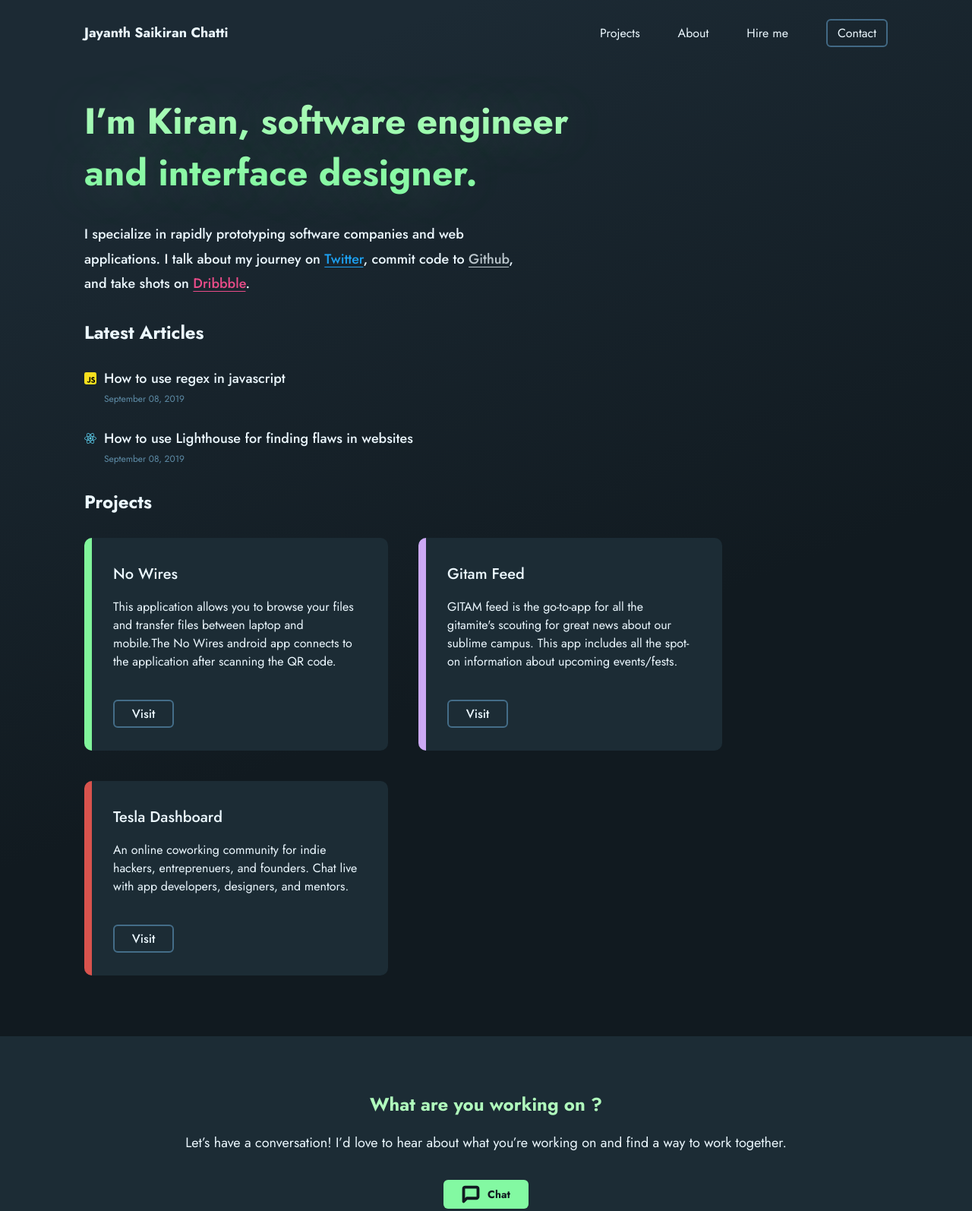
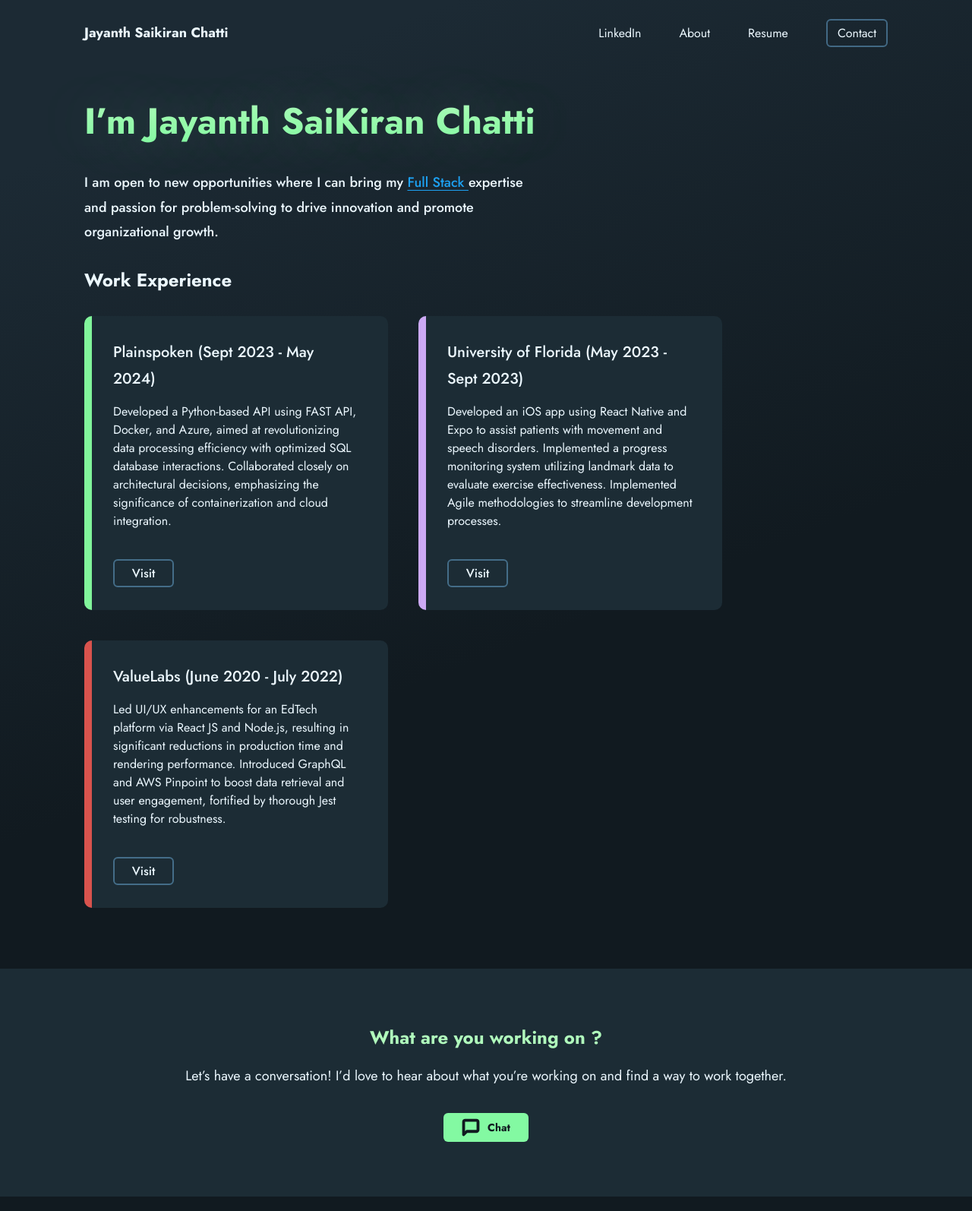
Before and after one commit to saikiran-chatti/Portfolio-Template, a plain HTML site: page index.html in a window 1280 px wide. Shown: the top 1594 px of the page at 76% size. Drawn offline with Linux system fonts and the light colour scheme.

Commit message:
edited content and resume details

```diff
--- a/index.css
+++ b/index.css
@@ -11,6 +11,11 @@ html {
     font-family: 'Jost', sans-serif;
     background: linear-gradient(158.86deg, #1C2A34 10.36%, #111A20 49.58%, #111A20 49.58%);
     scroll-behavior: smooth;
+}
+
+body {
+    scroll-behavior: smooth;
+    overscroll-behavior: none; /* Add this line to disable overscroll */
 }
 
 li {
@@ -341,6 +346,7 @@ footer {
     justify-content:flex-start;
     padding: 1rem 1.5rem;
     margin-top: 2rem;
+    margin-bottom: 2rem;
     width: 85%;
 }
 
--- a/index.html
+++ b/index.html
@@ -1,10 +1,11 @@
 <html lang="en">
+
 <head>
     <meta charset="UTF-8">
     <meta http-equiv="X-UA-Compatible" content="IE=edge">
     <meta name="viewport" content="width=device-width, initial-scale=1.0">
-    <title>Jayanth Saikiran</title>
-    <link rel = "stylesheet" type="text/css" href = "index.css" />
+    <title>Jayanth Saikiran Chatti</title>
+    <link rel="stylesheet" type="text/css" href="index.css" />
 </head>
 
 <body>
@@ -14,16 +15,17 @@
             <a href="index.html" class="nav-logo">Jayanth Saikiran Chatti</a>
             <ul class="nav-menu">
                 <li class="nav-item">
-                    <a href="index.html" class="nav-link">Projects</a>
+                    <a href="https://www.linkedin.com/in/jayanthsaikiran/" class="nav-link" target="_blank">LinkedIn</a>
                 </li>
                 <li class="nav-item">
                     <a href="about.html" class="nav-link">About</a>
                 </li>
                 <li class="nav-item">
-                    <a href="index.html" class="nav-link">Hire me</a>
+                    <a href="https://drive.google.com/file/d/19dzliCuPOCpEz6ipPh_nIQ74yT0Uv3TW/view?usp=sharing"
+                        class="nav-link" target="_blank">Resume</a>
                 </li>
                 <li class="nav-item">
-                    <a href="mailto:jayanthsaikiran@gmail.com" class="nav-link contact">Contact</a>
+                    <a href="mailto:jayanthsaikiran@gmail.com" class="nav-link contact" target="_blank">Contact</a>
                 </li>
             </ul>
             <div class="hamburger">
@@ -34,12 +36,10 @@
 
     <main>
         <article>
-            <h3 class="title">I’m Kiran, software engineer
-                and interface designer.</h3>
-            <p class="title_desc"> I specialize in rapidly prototyping software companies and web
-                applications. I talk about my journey on <a href="https://twitter.com/jayanthsaikiran" target="_blank" class="color-blue">Twitter</a>, commit code to <a href="https://github.com/jayanthsaikiran" target="_blank" class="color-grey">Github</a>,
-                 and take shots on <a href="https://dribbble.com/JayanthSaikiran" target="_blank" class="color-burgundy">Dribbble</a>.</p>
-            <div class="articles">
+            <h3 class="title">I’m Jayanth SaiKiran Chatti</h3>
+            <p class="title_desc"> I am open to new opportunities where I can bring my <span class="color-blue">Full Stack </span>expertise and passion
+                for problem-solving to drive innovation and promote organizational growth.</p>
+            <!-- <div class="articles">
                 <p class="side_title">Latest Articles</p>
 
                 <div class="dev_article">
@@ -57,34 +57,42 @@
                         <p class="article_date">September 08, 2019</p>
                     </div>
                 </div>
-            </div>
+            </div> -->
             <div class="projectsContainer">
-                <p class="side_title">Projects</p>
+                <p class="side_title">Work Experience</p>
 
                 <div class="projects">
                     <div class="project_card">
-                        <p class="project_title">No Wires</p>
-                        <p class="project_desc">This application allows you to browse your files and transfer files between laptop and mobile.The No Wires android app connects to the application after scanning the QR code.</p>
-                        <a href="https://nowires.netlify.app/" target="_blank" class="visit">
+                        <p class="project_title">Plainspoken (Sept 2023 - May 2024)</p>
+                        <p class="project_desc">Developed a Python-based API using FAST API, Docker, and Azure, aimed at
+                            revolutionizing data processing efficiency with optimized SQL database interactions.
+                            Collaborated closely on architectural decisions, emphasizing the significance of
+                            containerization and cloud integration.</p>
+                        <a href="https://www.plainspoken.com/" target="_blank" class="visit">
                             Visit
                         </a>
                         <div class="projectLine green-background"></div>
                     </div>
 
                     <div class="project_card">
-                        <p class="project_title">Gitam Feed</p>
-                        <p class="project_desc">GITAM feed is the go-to-app for all the gitamite's scouting for great news about our sublime campus. This app includes all the spot-on information about upcoming events/fests.</p>
-                        <a href="https://play.google.com/store/apps/details?id=com.gfeed.sudhaseshu.gitamfeed" target="_blank" class="visit">
+                        <p class="project_title">University of Florida (May 2023 - Sept 2023)</p>
+                        <p class="project_desc">Developed an iOS app using React Native and Expo to assist patients with
+                            movement and speech disorders. Implemented a progress monitoring system utilizing landmark
+                            data to evaluate exercise effectiveness. Implemented Agile methodologies to streamline
+                            development processes.</p>
+                        <a href="https://hhp.ufl.edu/about/faculty-staff/guarin_diego/" target="_blank" class="visit">
                             Visit
                         </a>
                         <div class="projectLine voilet-background"></div>
                     </div>
 
                     <div class="project_card">
-                        <p class="project_title">Tesla Dashboard</p>
-                        <p class="project_desc">An online coworking community for indie hackers, entreprenuers, and founders.
-                        Chat live with app developers, designers, and mentors.</p>
-                        <a href="https://nowires.netlify.app/" target="_blank" class="visit">
+                        <p class="project_title">ValueLabs (June 2020 - July 2022)</p>
+                        <p class="project_desc">Led UI/UX enhancements for an EdTech platform via React JS and Node.js,
+                            resulting in significant reductions in production time and rendering performance. Introduced
+                            GraphQL and AWS Pinpoint to boost data retrieval and user engagement, fortified by thorough
+                            Jest testing for robustness.</p>
+                        <a href="https://www.valuelabs.com/" target="_blank" class="visit">
                             Visit
                         </a>
                         <div class="projectLine red-background"></div>
@@ -97,10 +105,11 @@
             <h4 class="collab-title">What are you working on ?</h4>
             <p class="collab-desc">Let’s have a conversation! I’d love to hear about what
                 you’re working on and find a way to work together.</p>
-            <div class="chat-button">
+            <a href="mailto:jayanthsaikiran@gmail.com" class="chat-button">
                 <img src="assets/images/chat.svg" width="24px" height="24px">
-                <a href="mailto:jayanthsaikiran@gmail.com" class="button-text">Chat</a>
-            </div>
+                <span class="button-text">Chat</span>
+            </a>
+
         </div>
     </main>
 
@@ -110,7 +119,7 @@
             <p class="footerDiv-text">jayanthsaikiran@gmail.com</p>
             <div class="footerSocialIcons">
                 <a href="https://www.linkedin.com/in/jayanthsaikiran/" target="_blank">
-                    <img src="assets/images/linkedin.svg"  alt="linkedIn" width="20px" height="20px" />
+                    <img src="assets/images/linkedin.svg" alt="linkedIn" width="20px" height="20px" />
                 </a>
                 <a href="https://github.com/jayanthsaikiran" target="_blank">
                     <img src="assets/images/github.svg" alt="github" width="20px" height="20px" />
```
Also changed, not shown: about.html (+28 -22 lines).
